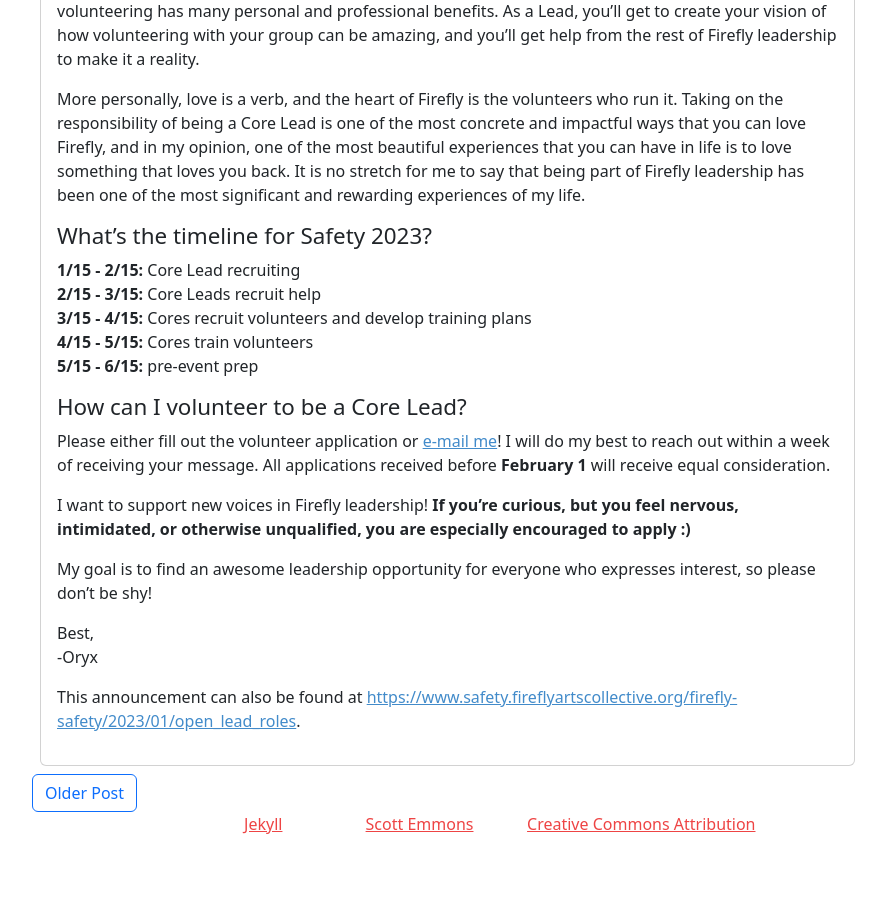
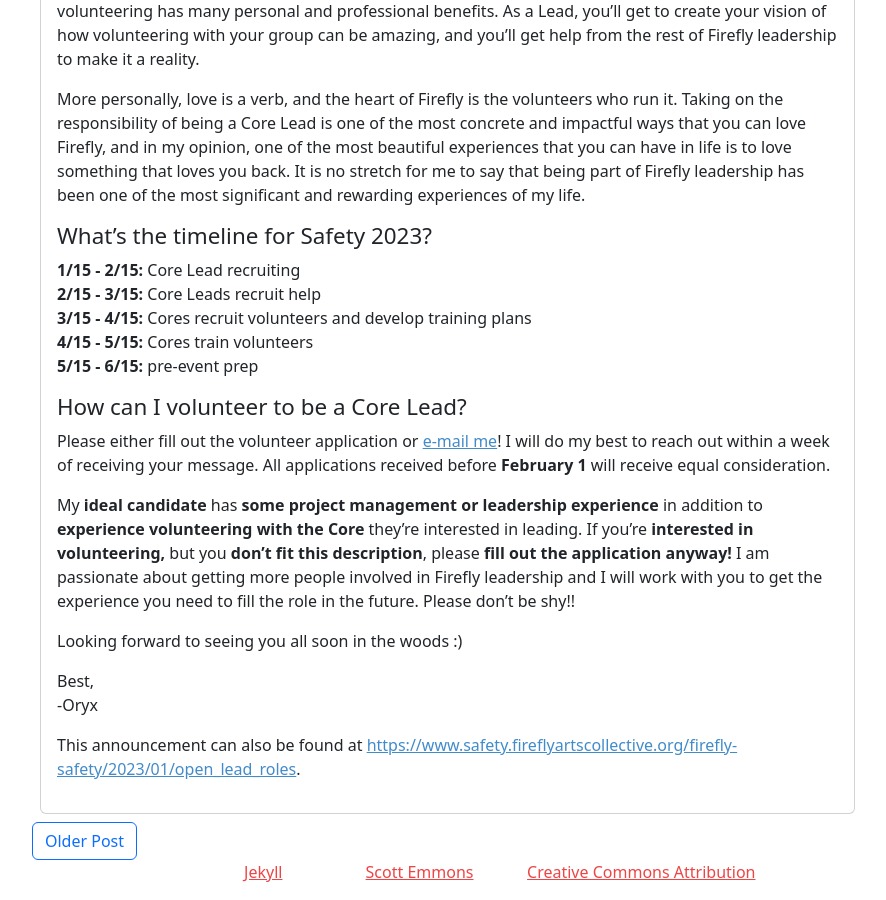
Before and after one commit to kasittig/firefly-safety, a Jekyll site: the page built from _posts/2023-01-16-open_lead_roles.md, in a window 1280 px wide and 900 px high, scrolled down 997 px. Shown: the whole window, without its empty margins (265-1151 px from the left). Built offline with Jekyll 4.4.1, drawn with Linux system fonts in a browser that asks for light colours; before the commit the page ends 1849 px from its top, so only the background shows below that.

Commit message:
Adjust language about lead qualifications per Ken's feedback

```diff
--- a/_posts/2023-01-16-open_lead_roles.md
+++ b/_posts/2023-01-16-open_lead_roles.md
@@ -51,9 +51,9 @@
 
 Please either fill out the volunteer application or [e-mail me](mailto:oryx@fireflyartscollective.org)! I will do my best to reach out within a week of receiving your message. All applications received before **February 1** will receive equal consideration.
 
-I want to support new voices in Firefly leadership! **If you're curious, but you feel nervous, intimidated, or otherwise unqualified, you are especially encouraged to apply :)**
+My **ideal candidate** has **some project management or leadership experience** in addition to **experience volunteering with the Core** they're interested in leading. If you're **interested in volunteering,** but you **don't fit this description**, please **fill out the application anyway!** I am passionate about getting more people involved in Firefly leadership and I will work with you to get the experience you need to fill the role in the future. Please don't be shy!!
 
-My goal is to find an awesome leadership opportunity for everyone who expresses interest, so please don’t be shy!
+Looking forward to seeing you all soon in the woods :)
 
 Best,
 -Oryx
```
